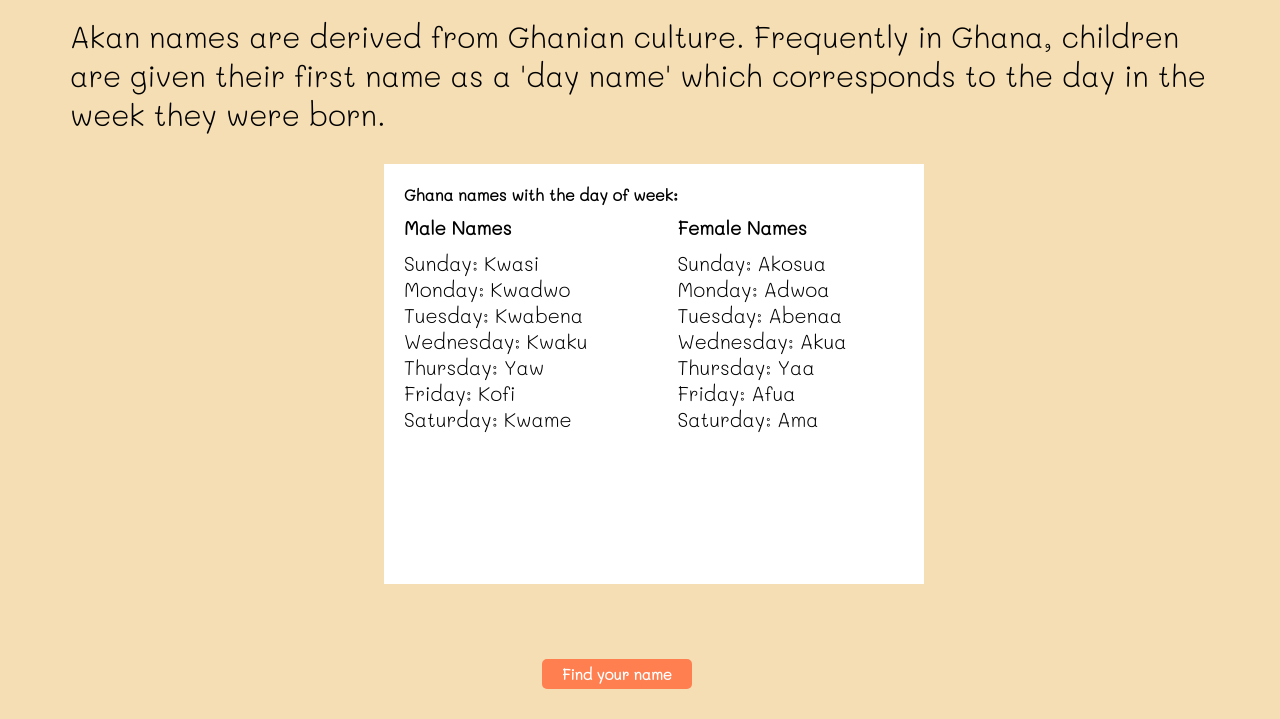
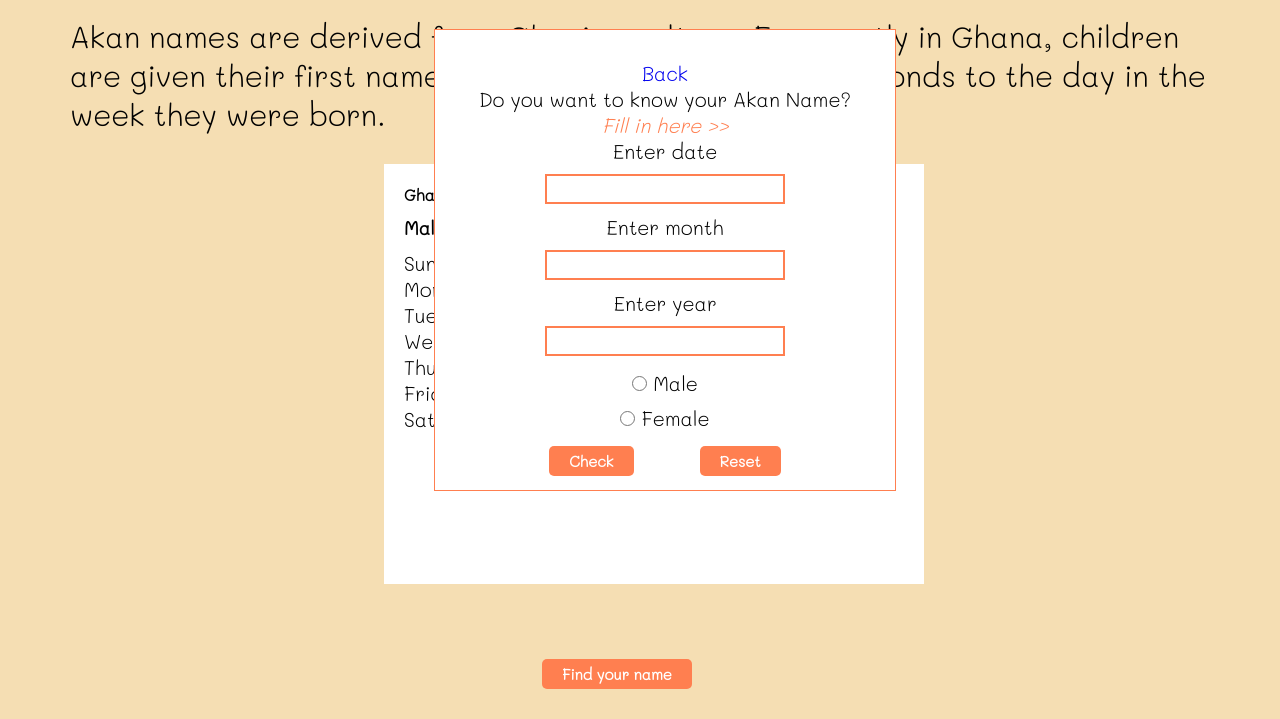
Before and after one commit to lokified/Find-Akan-name, a plain HTML site: page index.html in a window 1280 px wide. Both pictures are taken after a click on the button "Find your name". Shown: the part 81-800 px from the top of the page. Drawn offline with Linux system fonts and the light colour scheme.

Commit message:
change the div

```diff
--- a/index.html
+++ b/index.html
@@ -10,8 +10,8 @@
 <link href="https://fonts.googleapis.com/css2?family=Mali:wght@300&display=swap" rel="stylesheet">
 
 </head>
-<body>
-    <div class="content">
+<body >
+    <div class="content" id="hide-content">
         <div class="head">
 
             <h1>Find Your Akan Name</h1>
@@ -50,10 +50,11 @@
                     Saturday: Ama <br>
                 </p>
             </div>
-            <button>Find your name</button>
+            <button type="button" onclick="showForm()">Find your name</button>
         </div>
 
-        <div class="card">
+        <div class="card" id="show-card">
+            <p><a href="index.html"> Back </a></p>
             <p>Do you want to know your Akan Name? <em>Fill in here >></em> </p>
             <form action="#">
 
@@ -81,6 +82,8 @@
             </form>
         </div>
 
+    </div>
+
     <div class="card2" id="card22">
 
         <h4>You found it!!</h4>
@@ -99,7 +102,6 @@
         <img src="icons/icons8-circled-x-96.png" alt="" height="35px" id="cancel" onclick="exit()">
 
     </div>
-    </div>
     <script src="mine.js"></script>
 
 </body>
```
Lines whose indentation alone changed are shown as unchanged.
